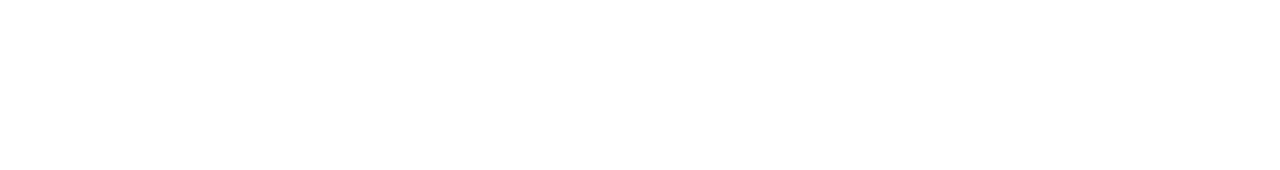
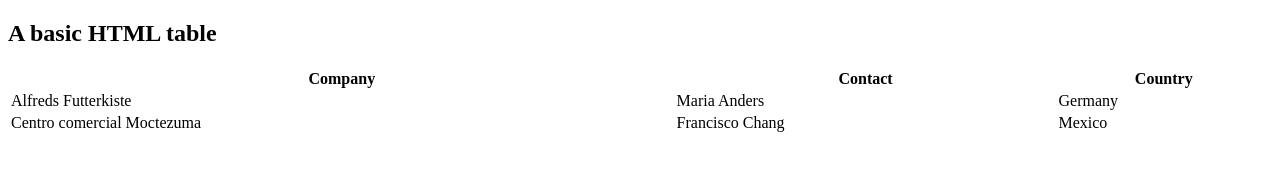
Before and after one commit to qAmiralii/Shima, a plain HTML site: page index.html in a window 1280 px wide. Drawn offline with Linux system fonts and the light colour scheme.

Commit message:
we have some issues

```diff
--- a/index.html
+++ b/index.html
@@ -1,11 +1,32 @@
 <!DOCTYPE html>
 <html lang="en">
+
 <head>
     <meta charset="UTF-8">
     <meta name="viewport" content="width=device-width, initial-scale=1.0">
     <title>Document</title>
 </head>
+
 <body>
+      <h2>A basic HTML table</h2>
 
+      <table style="width:100%">
+        <tr>
+          <th>Company</th>
+          <th>Contact</th>
+          <th>Country</th>
+        </tr>
+        <tr>
+          <td>Alfreds Futterkiste</td>
+          <td>Maria Anders</td>
+          <td>Germany</td>
+        </tr>
+        <tr>
+          <td>Centro comercial Moctezuma</td>
+          <td>Francisco Chang</td>
+          <td>Mexico</td>
+        </tr>
+      </table>
 </body>
+
 </html>
```
